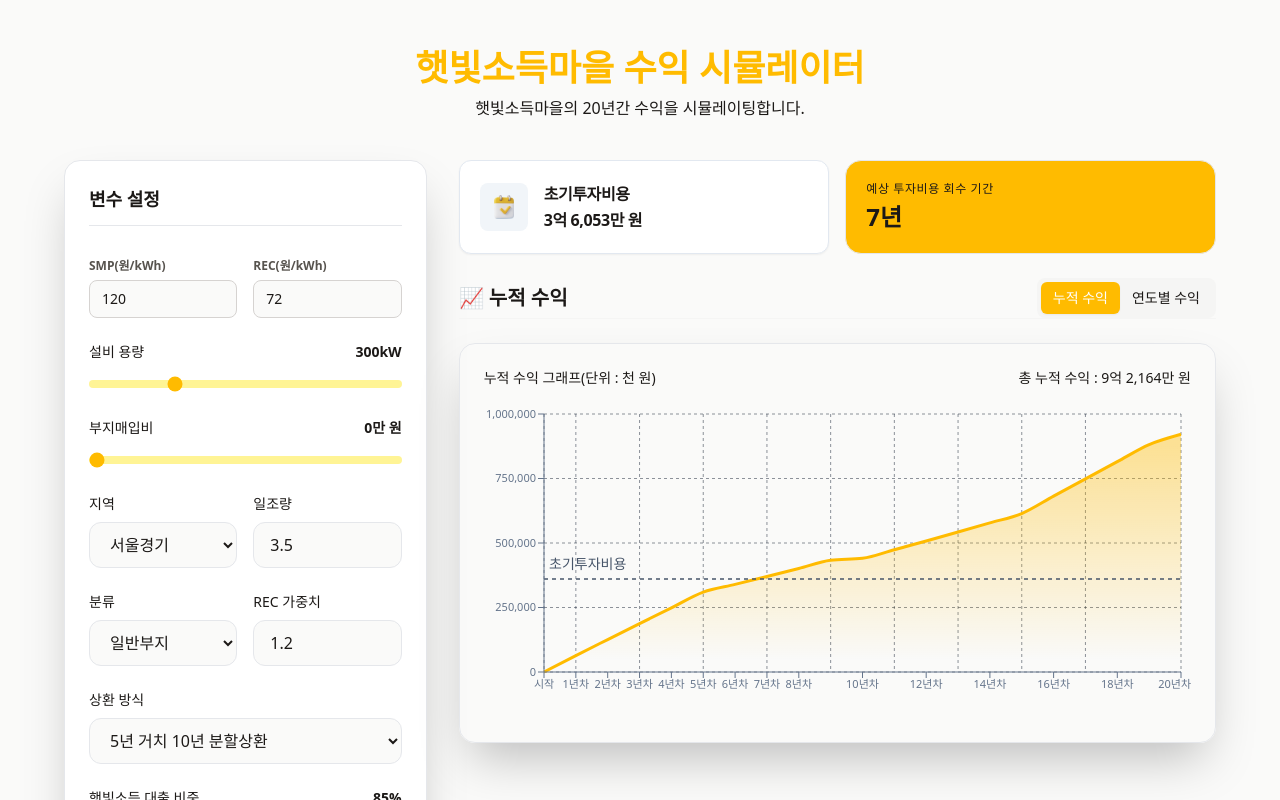
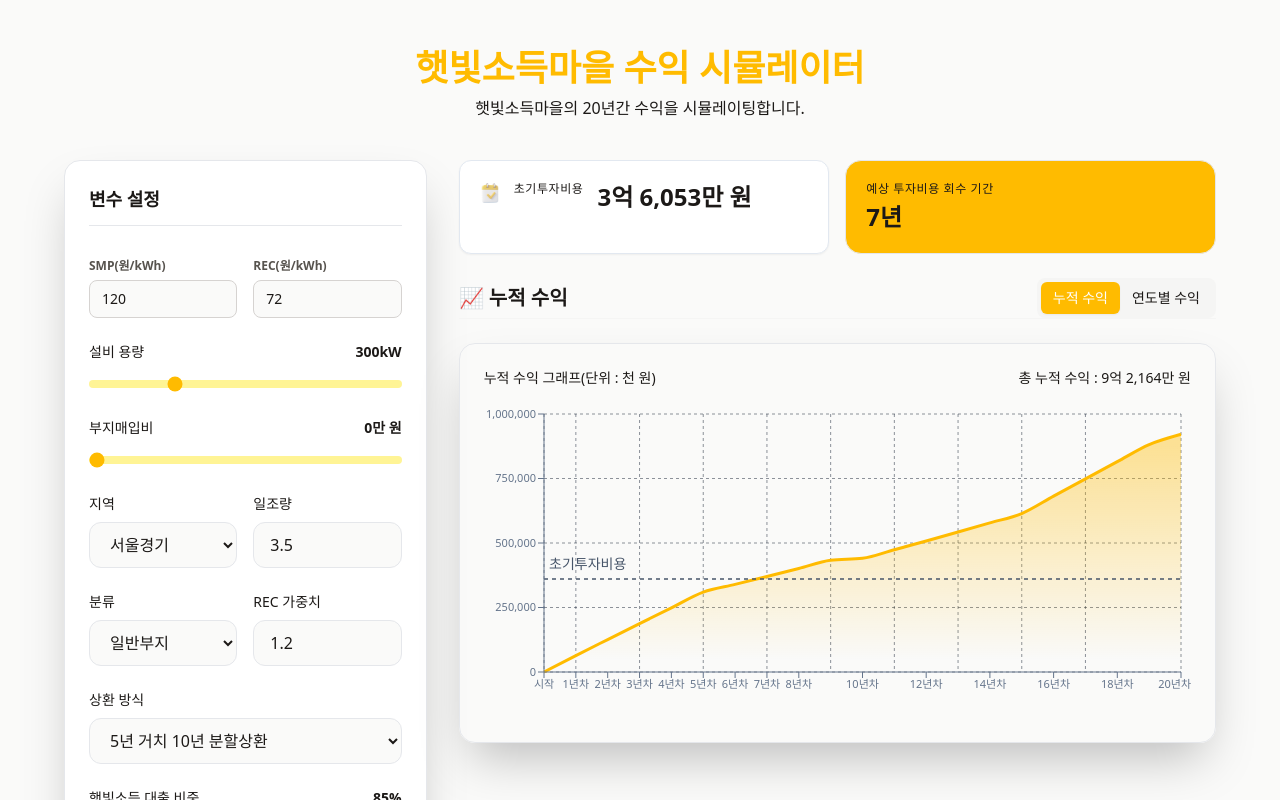
Before and after one commit to Hayley-Song/SolarPowerGeneration, a React (Vite) app: page / in a window 1280 px wide. Shown: the top 800 px of the page. Built offline with nearby package versions, Linux system fonts and the light colour scheme.

Commit message:
Update ChartView.jsx

```diff
--- a/src/components/ChartView.jsx
+++ b/src/components/ChartView.jsx
@@ -449,33 +449,24 @@ function SelectedYearWindow({ data }) {
 }
 
 function StatCard({
-  title = "초기 투자 비용",
+  title = "입력없음",
   value = "입력없음",
   cardIcon = calendarIcon
 }) {
   return (
-    <div className="flex items-center gap-4 p-5 bg-white rounded-xl border border-slate-200 shadow-sm hover:border-slate-300 transition-all">
-      {/* 1. 왼쪽 아이콘 영역 (관공서 느낌의 옅은 블루/슬레이트 배경 박스) */}
-      <div className="flex items-center justify-center w-12 h-12 rounded-lg bg-slate-100 shrink-0">
-        <img
-          src={cardIcon}
-          alt={title}
-          className="w-6 h-6 object-contain"
-        />
-      </div>
-
-      {/* 2. 오른쪽 텍스트 & 지표 영역 */}
-      <div className="flex flex-col min-w-0">
-        <span className="text-xm font-semibold text-mainText tracking-tight">
-          {title}
-        </span>
-
-        <div className="flex items-baseline gap-1 mt-0.5">
-          <span className="text-xm font-bold text-mainText tracking-tight">
-            {value}
-          </span>
-        </div>
-      </div>
+    <div className="flex items-start gap-3.5 p-5 bg-white rounded-xl border border-slate-200 shadow-sm">
+      {/* 💡 배경 박스 없이 자연스럽게 배치된 아이콘 */}
+      <img
+        src={cardIcon}
+        alt=""
+        className="w-5 h-5 mt-0.5 flex-shrink-0 opacity-70"
+      />
+      <p className="text-xs mainText uppercase tracking-wider mb-1">
+        {title}
+      </p>
+      <p className="text-2xl font-black text-mainText">
+        {value}
+      </p>
     </div>
   );
 }
```
